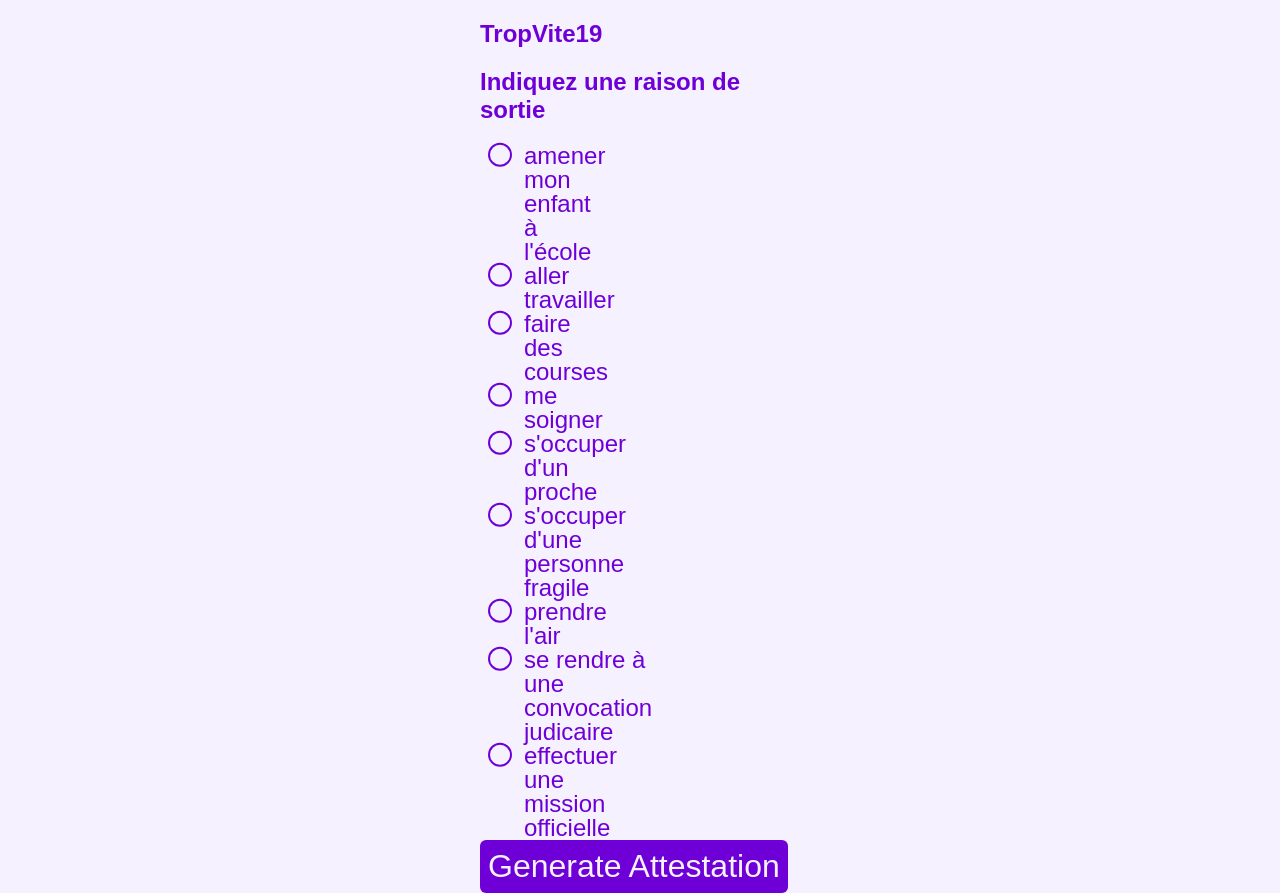
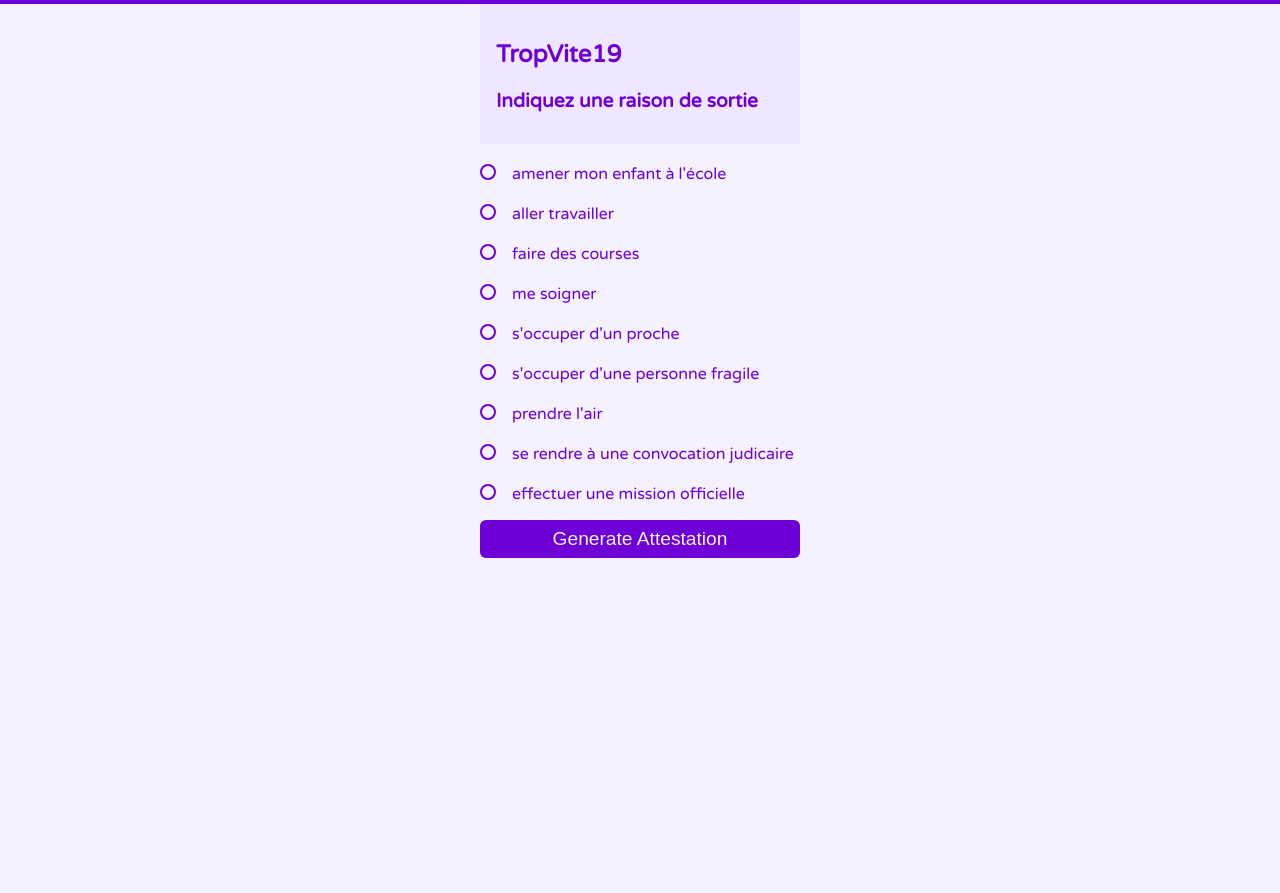
Before and after one commit to htomaka/trop-vite-19, a Preact app: page / in a window 1280 px wide. After the commit the page ends 800 px from the top, so only its background shows below. Built offline with nearby package versions, Linux system fonts and the light colour scheme.

Commit message:
styling form

```diff
--- a/src/components/form.tsx
+++ b/src/components/form.tsx
@@ -1,18 +1,15 @@
 import { LeaveReason } from "../types";
 import { h } from "preact";
 import { JSXInternal } from "preact/src/jsx";
-import GenericEventHandler = JSXInternal.GenericEventHandler;
 import { Radio } from "./radio";
 import { leaveReasonLabels } from "../config";
+import GenericEventHandler = JSXInternal.GenericEventHandler;
 
 export const Form = ({ leaveReasons, onSelect }: { leaveReasons: LeaveReason[], onSelect: GenericEventHandler<HTMLInputElement> }) => {
-  return <form>
+  return <form className="radio-group radio-group--stacked">
     {leaveReasons.map((value, index) => {
-      return <div className="form-group">
-        <label className="radio">
-          <Radio value={value} onChange={(event) => onSelect(event.currentTarget.value)} name="leavereason">{leaveReasonLabels[value]}</Radio>
-        </label>
-      </div>;
+      return <Radio value={value} onChange={(event) => onSelect(event.currentTarget.value)}
+                    name="leavereason">{leaveReasonLabels[value]}</Radio>;
     })}
   </form>;
 };
--- a/src/components/radio.tsx
+++ b/src/components/radio.tsx
@@ -4,10 +4,7 @@ import GenericEventHandler = JSXInternal.GenericEventHandler;
 
 export const Radio = (props: { name: string, children: ComponentChildren, onChange: GenericEventHandler<HTMLInputElement>, value: any }) => {
   return <label className="radio">
-  <span className="radio__input">
     <input type="radio" name={props.name} onChange={props.onChange} />
-    <span className="radio__control"></span>
-    </span>
-    <span className="radio__label">{props.children}</span>
+    <span className="radio-label">{props.children}</span>
   </label>;
 };
--- a/src/index.html
+++ b/src/index.html
@@ -4,6 +4,7 @@
     <meta charset="UTF-8" />
     <title>TropVite19</title>
     <meta name="viewport" content="width=device-width, initial-scale=1.0">
+    <link href="https://fonts.googleapis.com/css2?family=Varela+Round&display=swap" rel="stylesheet">
     <link rel="stylesheet" href="./styles.css" />
   </head>
   <body>
--- a/src/index.tsx
+++ b/src/index.tsx
@@ -32,10 +32,12 @@ class App extends Component<any, any> {
 
   render() {
     return <section class={"container"}>
-      <h1>TropVite19</h1>
-      <h2>Indiquez une raison de sortie</h2>
+      <header className="form-header">
+        <h1 className="title">TropVite19</h1>
+        <h2 className="sub-title">Indiquez une raison de sortie</h2>
+      </header>
       <Form leaveReasons={leaveReasons} onSelect={this.handleSelectReason.bind(this)}/>
-      <button className="button" onClick={() => this.handleGenerate()}>Generate Attestation</button>
+      <button className="button form-footer" onClick={() => this.handleGenerate()}>Generate Attestation</button>
     </section>;
   }
 
--- a/src/styles.css
+++ b/src/styles.css
@@ -11,12 +11,17 @@
 
 html,
 body {
-    font-family: sans-serif;
+    font-family: 'Varela Round', sans-serif;
     height: 100%;
     margin: 0;
     padding: 0;
     background-color: var(--bg);
     color: var(--color);
+    border-top: 2px solid var(--color);
+}
+
+.sub-title {
+    font-size: 1.2rem;
 }
 
 .container {
@@ -24,16 +29,13 @@ body {
     max-width: 320px;
 }
 
-.radio {
-    font-size: 1.5rem;
-    display: grid;
-    grid-template-columns: min-content auto;
-    grid-gap: 0.5em;
-    cursor: pointer;
+.radio-group.radio-group--stacked {
+    display: flex;
+    flex-direction: column;
 }
 
-.radio:not(:last-child){
-  margin-bottom: 1rem;
+.radio {
+    font-size: 1rem;
 }
 
 .radio input {
@@ -42,29 +44,27 @@ body {
     height: 0;
 }
 
-.radio__input {
-    display: flex;
+.radio-label {
+    display: grid;
+    grid-gap: 16px;
+    grid-template-columns: min-content auto;
 }
 
-input:checked + .radio__control {
+.radio-label:before {
+    content: '';
+    display: block;
+    width: 16px;
+    height: 16px;
+    border: 2px solid var(--color);
+    border-radius: 50%;
+}
+
+input:checked + .radio-label:before {
     background: radial-gradient(currentcolor 50%, rgba(255, 0, 0, 0) 51%);
 }
 
-.radio__label {
-    line-height: 1;
-}
-
-.radio__control {
-    display: block;
-    width: 1em;
-    height: 1em;
-    border-radius: 50%;
-    border: 0.1em solid currentColor;
-    transform: translateY(-0.05em);
-}
-
 .button {
-    font-size: 2rem;
+    font-size: 1.2rem;
     background-color: var(--color);
     color: var(--bg);
     padding: .5rem;
@@ -73,3 +73,17 @@ input:checked + .radio__control {
     outline: 0;
     border: 0;
 }
+
+button:hover {
+    border-bottom: 3px solid #eee7ff;
+}
+
+.form-header {
+    padding: 1rem;
+    background-color: #eee7ff;
+}
+
+.form-footer {
+    margin-top: 1rem;
+    width: 100%;
+}
```
